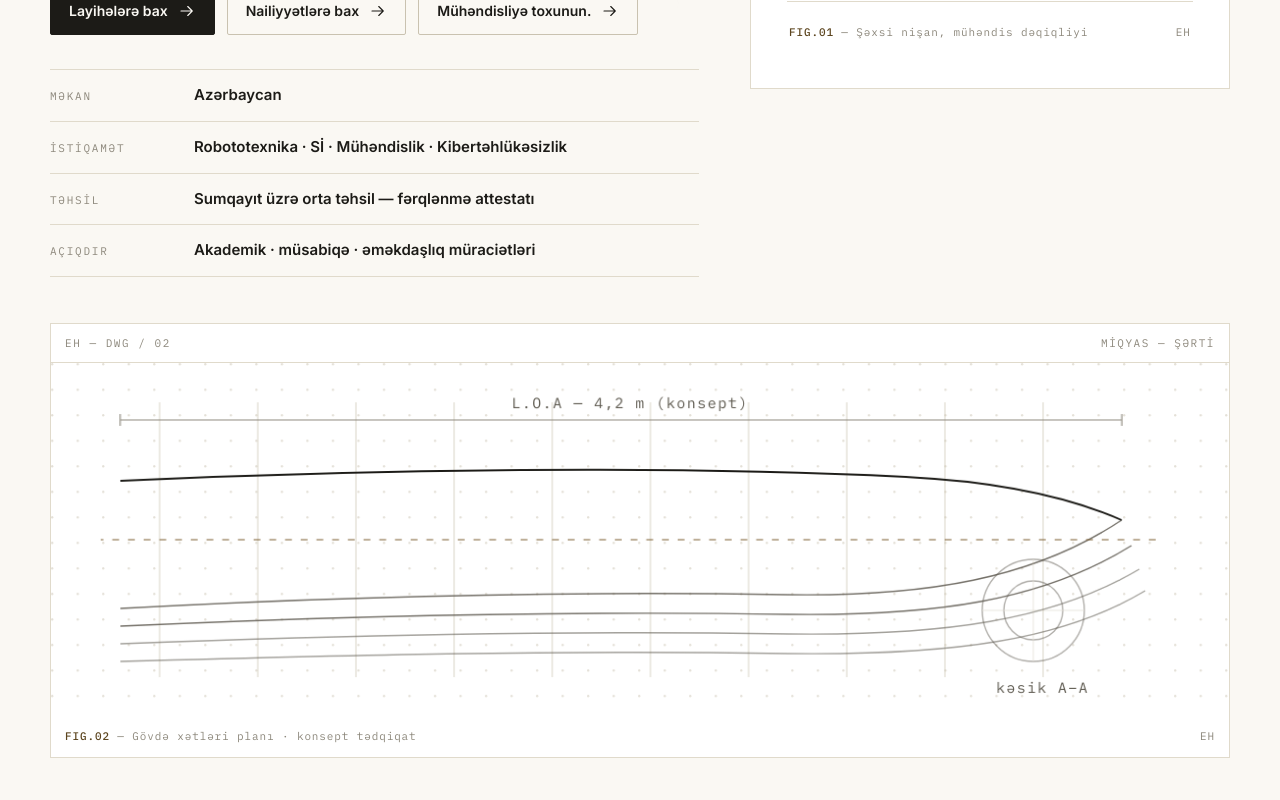
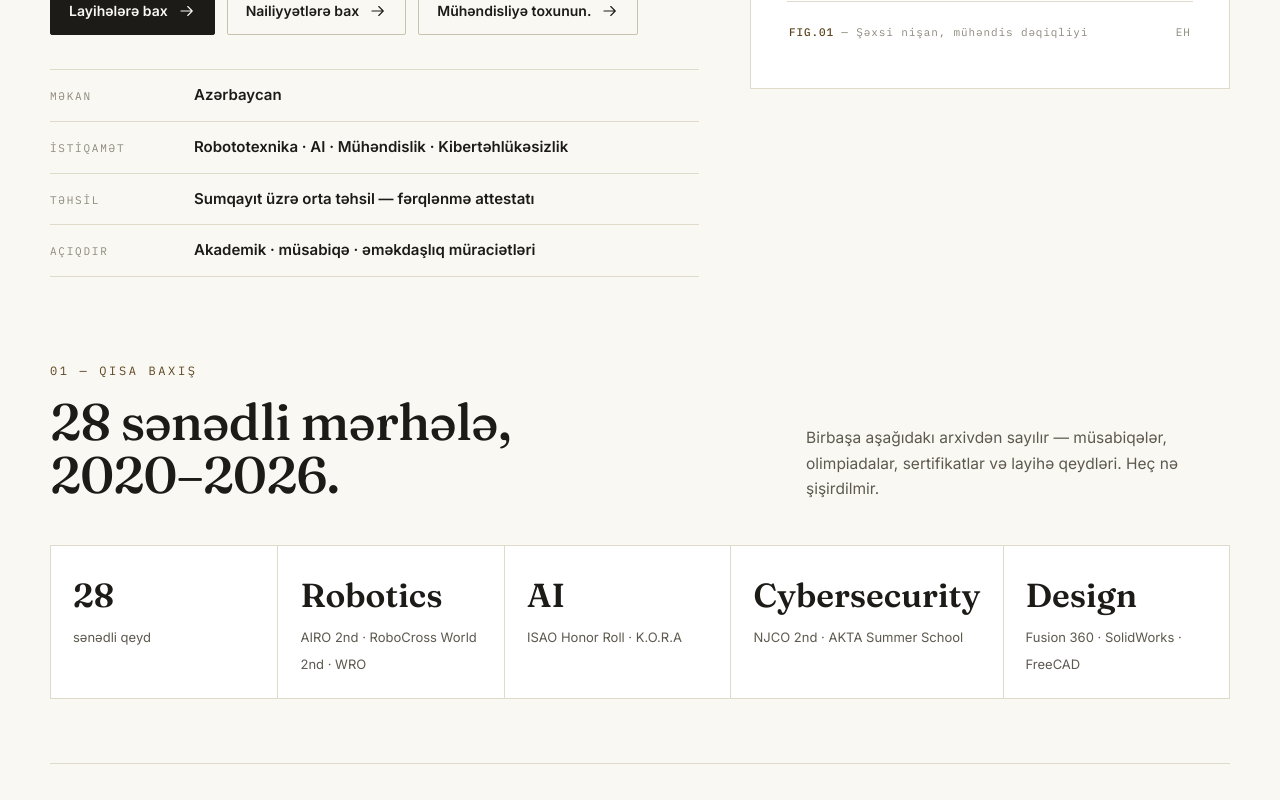
Before and after one commit to Eldar-test-web/eldar, a Next.js app: page /az in a window 1280 px wide. Shown: the part 600-1400 px from the top of the page. Built offline with nearby package versions, Linux system fonts and the light colour scheme.

Commit message:
feat: remove FIG.02 hull-lines plate, keep AI (not SI) in Azerbaijani

```diff
--- a/src/app/[lang]/page.tsx
+++ b/src/app/[lang]/page.tsx
@@ -8,7 +8,6 @@ import { WHATSAPP_URL, EMAIL } from "@/data/socials";
 import { Reveal } from "@/components/Reveal";
 import { SectionHeading } from "@/components/PageHeader";
 import { Monogram } from "@/components/Brand";
-import { HeroFigure } from "@/components/HeroFigure";
 import { IconArrow, IconArrowUpRight, IconWhatsApp } from "@/components/icons";
 import { notFound } from "next/navigation";
 
@@ -23,7 +22,7 @@ export async function generateMetadata({
     title: "Eldar Həmidov | Robotics • AI • Engineering",
     description:
       lang === "az"
-        ? "Eldar Həmidovun şəxsi mühəndis portfeli — robototexnika, Sİ, kibertəhlükəsizlik, mexaniki dizayn, müsabiqələr, layihələr və interaktiv 3D."
+        ? "Eldar Həmidovun şəxsi mühəndis portfeli — robototexnika, AI, kibertəhlükəsizlik, mexaniki dizayn, müsabiqələr, layihələr və interaktiv 3D."
         : "Personal engineering portfolio of Eldar Həmidov featuring robotics, AI, cybersecurity, mechanical design, competitions, projects, and interactive 3D engineering work.",
   };
 }
@@ -147,9 +146,6 @@ export default async function HomePage({ params }: { params: Promise<{ lang: str
       </section>
 
       {/* Stats — counted from the archive, never invented */}
-      <section className="wrap" aria-label="Figure">
-        <HeroFigure lang={raw} />
-      </section>
       <section className="wrap block" aria-labelledby="stats-t">
         <SectionHeading index={d.home.statsEyebrow} title={d.home.statsTitle} text={d.home.statsText} />
         <div className="stats-grid">
--- a/src/app/globals.css
+++ b/src/app/globals.css
@@ -766,25 +766,6 @@ a.ach-link:hover h3 { text-decoration: underline; text-underline-offset: 4px; }
 .ext-hint { display: inline-flex; align-items: center; gap: 6px; font-size: 11px; color: var(--accent-ink); margin-top: 8px; }
 .detail-actions { display: flex; gap: 16px; align-items: center; flex-wrap: wrap; margin-top: 18px; }
 
-/* engineering plate (slow SVG drift) */
-.plate { border: 1px solid var(--line); background: var(--paper-3); margin: 26px 0 0; }
-.plate-top { display: flex; justify-content: space-between; padding: 10px 14px; border-bottom: 1px solid var(--line); font-family: var(--font-mono); font-size: 11px; letter-spacing: 0.14em; text-transform: uppercase; color: var(--ink-3); }
-.plate-svg { display: block; width: 100%; height: auto; }
-.plate-svg .plate-dot { fill: var(--line-strong); opacity: 0.5; }
-.plate-station { stroke: var(--line-strong); stroke-width: 1; opacity: 0.7; }
-.plate-line { fill: none; stroke: var(--ink-2); stroke-width: 1.4; opacity: 0.85; }
-.plate-line.strong { stroke: var(--ink); stroke-width: 1.8; opacity: 1; }
-.plate-center { stroke: var(--accent); stroke-width: 1.2; }
-.plate-dim line { stroke: var(--ink-3); stroke-width: 1; }
-.plate-text { font-family: var(--font-mono); font-size: 15px; letter-spacing: 0.1em; fill: var(--ink-2); }
-.plate figcaption { padding: 10px 14px 12px; }
-.plate-drift { animation: plate-drift 48s ease-in-out infinite alternate; }
-@keyframes plate-drift { from { transform: translateX(-10px); } to { transform: translateX(10px); } }
-.plate-draw { stroke-dasharray: 7 9; animation: plate-dash 36s linear infinite; }
-@keyframes plate-dash { to { stroke-dashoffset: -640; } }
-.plate-fade { animation: plate-fade 14s ease-in-out infinite alternate; }
-@keyframes plate-fade { from { opacity: 0.35; } to { opacity: 0.9; } }
-
 /* minimal footer (§19) */
 .site-foot.minimal { background: var(--paper); }
 .foot-min { display: grid; grid-template-columns: 1.2fr 1fr 0.8fr; gap: 24px; padding: 40px 0 26px; align-items: start; }
--- a/src/components/HeroFigure.tsx
+++ /dev/null
@@ -1,71 +0,0 @@
-import type { Lang } from "@/lib/i18n";
-import { Reveal } from "./Reveal";
-
-/**
- * FIG.02 — slow-drifting engineering line plate (hull lines plan, concept study).
- * Pure inline SVG + CSS: no images, no JS animation, disabled under
- * prefers-reduced-motion by the global rule. Ink/bronze on paper only.
- */
-export function HeroFigure({ lang }: { lang: Lang }) {
-  const az = lang === "az";
-  return (
-    <Reveal>
-      <figure className="plate" aria-label={az ? "Gövdə xətləri planı — konsept" : "Hull lines plan — concept study"}>
-        <div className="plate-top" aria-hidden="true">
-          <span>EH — DWG / 02</span>
-          <span>{az ? "miqyas — şərti" : "scale — indicative"}</span>
-        </div>
-        <svg className="plate-svg" viewBox="0 0 1200 360" role="img"
-          aria-label={az ? "Sürət katerinin gövdə xətləri planı" : "Speedboat hull lines plan"}>
-          <defs>
-            <pattern id="plate-dots" width="26" height="26" patternUnits="userSpaceOnUse">
-              <circle cx="1.2" cy="1.2" r="1.2" className="plate-dot" />
-            </pattern>
-          </defs>
-          <rect x="0" y="0" width="1200" height="360" fill="url(#plate-dots)" />
-          <g className="plate-drift">
-            {/* station lines */}
-            {[120, 220, 320, 420, 520, 620, 720, 820, 920, 1020].map((x) => (
-              <line key={x} x1={x} y1={40} x2={x} y2={320} className="plate-station" />
-            ))}
-            {/* waterlines — hull form */}
-            <path d="M80,250 C300,238 520,232 760,236 C900,238 1010,220 1100,160" className="plate-line" />
-            <path d="M80,268 C300,258 520,252 760,256 C910,258 1020,242 1110,186" className="plate-line" />
-            <path d="M80,286 C300,278 520,272 760,276 C920,278 1030,262 1118,210" className="plate-line plate-fade" />
-            <path d="M80,304 C300,298 520,292 760,296 C930,298 1040,282 1124,232" className="plate-line plate-fade" />
-            {/* sheer line */}
-            <path d="M80,120 C340,108 640,104 880,116 C980,121 1050,138 1100,160" className="plate-line strong" />
-            {/* centerline */}
-            <line x1="60" y1="180" x2="1140" y2="180" className="plate-center plate-draw" />
-            {/* bow section circle */}
-            <g className="plate-fade">
-              <circle cx="1010" cy="252" r="52" className="plate-line" />
-              <circle cx="1010" cy="252" r="30" className="plate-line" />
-              <line x1="1010" y1="200" x2="1010" y2="304" className="plate-station" />
-              <line x1="958" y1="252" x2="1062" y2="252" className="plate-station" />
-            </g>
-            {/* dimension — length */}
-            <g className="plate-dim">
-              <line x1="80" y1="58" x2="1100" y2="58" />
-              <line x1="80" y1="52" x2="80" y2="64" />
-              <line x1="1100" y1="52" x2="1100" y2="64" />
-            </g>
-          </g>
-          {/* dimension labels (static, readable) */}
-          <text x="590" y="46" textAnchor="middle" className="plate-text">
-            {az ? "L.O.A — 4,2 m (konsept)" : "L.O.A — 4.2 m (concept)"}
-          </text>
-          <text x="1010" y="336" textAnchor="middle" className="plate-text">
-            {az ? "kəsik A–A" : "section A–A"}
-          </text>
-        </svg>
-        <figcaption className="caption">
-          <span>
-            <b>FIG.02</b> — {az ? "Gövdə xətləri planı · konsept tədqiqat" : "Hull lines plan · concept study"}
-          </span>
-          <span>EH</span>
-        </figcaption>
-      </figure>
-    </Reveal>
-  );
-}
--- a/src/data/projects.ts
+++ b/src/data/projects.ts
@@ -121,7 +121,7 @@ export const FEATURED_PROJECTS: ProjectFull[] = [
     index: "03",
     featured: true,
     titleEn: "K.O.R.A — applied AI project",
-    titleAz: "K.O.R.A — tətbiqi Sİ layihəsi",
+    titleAz: "K.O.R.A — tətbiqi AI layihəsi",
     subtitleEn: "Personal assistant / software engineering · Python",
     subtitleAz: "Şəxsi köməkçi / proqram mühəndisliyi · Python",
     contextEn: "Independent software work · repository-linked",
@@ -134,7 +134,7 @@ export const FEATURED_PROJECTS: ProjectFull[] = [
     bodyEn:
       "K.O.R.A is Eldar's applied-AI / personal-assistant software project. The portfolio entry links the live repository rather than restating unverified capability claims — read the code and commit history as the source of truth.",
     bodyAz:
-      "K.O.R.A Eldarın tətbiqi-Sİ / şəxsi köməkçi proqram layihəsidir. Portfel qeydi yoxlanılmamış imkan iddialarını təkrarlamaq əvəzinə canlı repozitoriyaya keçid verir — həqiqət mənbəyi kimi kodu və tarixçəni oxuyun.",
+      "K.O.R.A Eldarın tətbiqi-AI / şəxsi köməkçi proqram layihəsidir. Portfel qeydi yoxlanılmamış imkan iddialarını təkrarlamaq əvəzinə canlı repozitoriyaya keçid verir — həqiqət mənbəyi kimi kodu və tarixçəni oxuyun.",
     externalUrl: "https://github.com/Eldar-005/eldar_hasc2025",
     externalLabel: "Open GitHub repository",
     sections: [
@@ -161,7 +161,7 @@ export const FEATURED_PROJECTS: ProjectFull[] = [
     subtitleEn: "Open bench — documented as it happens",
     subtitleAz: "Açıq dəzgah — olduqca sənədləşir",
     contextEn: "Ongoing practice · CAD / embedded / AI",
-    contextAz: "Davamlı təcrübə · CAD / quraşdırılan / Sİ",
+    contextAz: "Davamlı təcrübə · CAD / quraşdırılan / AI",
     roleEn: "Author",
     roleAz: "Müəllif",
     tech: ["Fusion 360", "ESP32", "Python"],
--- a/src/lib/content.ts
+++ b/src/lib/content.ts
@@ -156,14 +156,14 @@ const archive: Project[] = [
     title: { en: "AI and programming practice", az: "Süni intellekt və proqramlaşdırma təcrübəsi" },
     subtitle: {
       en: "AI Olympiad Honor Roll (2025) · Bebras Honors · Scratch Finalist (2021)",
-      az: "Sİ Olimpiadası Şərəf siyahısı (2025) · Bebras Fəxri · Scratch Finalçısı (2021)",
+      az: "AI Olimpiadası Şərəf siyahısı (2025) · Bebras Fəxri · Scratch Finalçısı (2021)",
     },
-    context: { en: "Code and applied AI · Python / C++", az: "Kod və tətbiqi Sİ · Python / C++" },
+    context: { en: "Code and applied AI · Python / C++", az: "Kod və tətbiqi AI · Python / C++" },
     role: { en: "Independent practice and olympiad preparation", az: "Müstəqil məşq və olimpiada hazırlığı" },
     tech: ["Python", "C++"],
     result: {
       en: "International Schools AI Olympiad 2025 Honor Roll; Bebras USA 2024–2025 Honor Roll; Bebras semifinal; Scratch Olympiad National Selection Finalist (2021).",
-      az: "Beynəlxalq Məktəblər Sİ Olimpiadası 2025 Şərəf siyahısı; Bebras ABŞ 2024–2025 Şərəf siyahısı; Bebras yarımfinal; Scratch Olimpiadası Milli Seçim Finalçısı (2021).",
+      az: "Beynəlxalq Məktəblər AI Olimpiadası 2025 Şərəf siyahısı; Bebras ABŞ 2024–2025 Şərəf siyahısı; Bebras yarımfinal; Scratch Olimpiadası Milli Seçim Finalçısı (2021).",
     },
     body: { en: "Ongoing work in Python and C++ through olympiads and small applied tasks. Selected code is shared via GitHub where appropriate.",
         az: "Olimpiadalar və kiçik tətbiqi tapşırıqlar vasitəsilə Python və C++ üzrə davamlı iş. Seçilmiş kodlar uyğun olduqda GitHub-da paylaşılır.",
--- a/src/lib/dict.ts
+++ b/src/lib/dict.ts
@@ -447,7 +447,7 @@ export const dict: Record<Lang, Dict> = {
   },
   az: {
     nav: { home: "Əsas", about: "Haqqında", projects: "Layihələr", competitions: "Nailiyyətlər", skills: "Bacarıqlar", media: "Media", contact: "Əlaqə", achievements: "Nailiyyətlər", lab: "3D Dizayn Laboratoriyası" },
-    brandSub: "Robototexnika · Sİ · Mühəndislik",
+    brandSub: "Robototexnika · AI · Mühəndislik",
     skip: "Məzmuna keç",
     menu: "Menyu",
     close: "Bağla",
@@ -456,7 +456,7 @@ export const dict: Record<Lang, Dict> = {
     home: {
       eyebrow: "Şəxsi arxiv — Sumqayıt, Azərbaycan",
       titleA: "Eldar Həmidov",
-      titleB: "Robototexnika · Sİ · Mühəndislik · Kibertəhlükəsizlik",
+      titleB: "Robototexnika · AI · Mühəndislik · Kibertəhlükəsizlik",
       fields: "Robototexnika — Süni intellekt — Proqramlaşdırma — Kibertəhlükəsizlik",
       lede:
         "Robototexnika, proqramlaşdırma, süni intellekt və kibertəhlükəsizlik üzrə çalışan gənc mühəndislik həvəskarı. 2020–2026-cı illər üzrə sənədli müsabiqə təcrübəsi, şişirtməsiz.",
@@ -465,7 +465,7 @@ export const dict: Record<Lang, Dict> = {
       locationLabel: "Məkan",
       location: "Azərbaycan",
       focusLabel: "İstiqamət",
-      focus: "Robototexnika · Sİ · Mühəndislik · Kibertəhlükəsizlik",
+      focus: "Robototexnika · AI · Mühəndislik · Kibertəhlükəsizlik",
       educationLabel: "Təhsil",
       education: "Sumqayıt üzrə orta təhsil — fərqlənmə attestatı",
       statusLabel: "Açıqdır",
@@ -491,7 +491,7 @@ export const dict: Record<Lang, Dict> = {
       statsText: "Birbaşa aşağıdakı arxivdən sayılır — müsabiqələr, olimpiadalar, sertifikatlar və layihə qeydləri. Heç nə şişirdilmir.",
       featuredEyebrow: "02 — Seçilmiş layihələr",
       featuredTitle: "Üç iş, üç istiqamət.",
-      featuredText: "Yuxu analizli geyiləbilən qurğu, su-xilasetmə dron konsepti və tətbiqi Sİ — hər biri ayrıca keys və xarici keçidlə.",
+      featuredText: "Yuxu analizli geyiləbilən qurğu, su-xilasetmə dron konsepti və tətbiqi AI — hər biri ayrıca keys və xarici keçidlə.",
       labEyebrow: "03 — 3D Dizayn Laboratoriyası",
       labTitle: "İşi öz əlinizlə döndərin.",
       labText: "Müsabiqədən ilhamlanan gövdə, 1903-cü il radial mühərrik tədqiqatı və Aqua Fly gövdəsi — interaktiv, studiya işıqlı.",
@@ -505,13 +505,13 @@ export const dict: Record<Lang, Dict> = {
       eyebrow: "Haqqında — tərcümeyi-hal",
       title: "İlk maraqdan indiki istiqamətə.",
       lede:
-        "Altı mərhələdən ibarət faktiki tərcümeyi-hal — robototexnika yarışları, proqramlaşdırma, mühəndis alətləri, elmi müsabiqələr, Sİ və kibertəhlükəsizlik — yalnız sənədli material əsasında.",
+        "Altı mərhələdən ibarət faktiki tərcümeyi-hal — robototexnika yarışları, proqramlaşdırma, mühəndis alətləri, elmi müsabiqələr, AI və kibertəhlükəsizlik — yalnız sənədli material əsasında.",
       stages: [
         { k: "Erkən maraq", t: "Niyə hərəkət etdiyini görmək üçün sökmək.", d: "Sumqayıtda məktəb illərində formalaşan ümumi texniki maraq, 2020-ci ilə doğru sistemli robototexnika fəaliyyətinə keçid." },
         { k: "Robototexnika", t: "Müsabiqə robototexnikası, 2020-dən.", d: "RoboCross Onlayn Çağırışı (Dünya 2-cisi, 2020), WRO Robot Virtual Oyunları finalçısı (2020), WRO Kanada 2020-X 5-ci yer, SUMracers ilə Misir beynəlxalq olimpiadası (5-ci, 2021), WRO Azərbaycan finalçısı (2024), AIRO 2-ci yer (2026)." },
         { k: "Proqramlaşdırma", t: "Scratch-dən Python və C++-a.", d: "V Beynəlxalq Scratch Yaradıcı Proqramlaşdırma Olimpiadasında Milli Seçim Finalçısı (2021); Bebras yarımfinal və Bebras ABŞ Şərəf siyahısı (2024–2025). Hazırkı iş dilləri: Python və C++." },
         { k: "Mühəndislik", t: "Alətlər və hazırlıq.", d: "Dizayn və prototipləmə üçün Fusion 360, SolidWorks və FreeCAD təcrübəsi, standart proqram bilikləri ilə (MS Windows, MS Excel). SAF-2023 xilasedici çanta işi İnnovativ Sərgi kateqoriyasında qalib olub." },
-        { k: "Sİ / Kibertəhlükəsizlik", t: "Dar, tətbiqi tədris.", d: "Beynəlxalq Məktəblər Sİ Olimpiadası Şərəf siyahısı (2025) və Milli Yeniyetmə Kibertəhlükəsizlik Olimpiadası 2-ci yer (2025). Yalnız laboratoriya təcrübəsi; canlı sistem sınağı yoxdur." },
+        { k: "AI / Kibertəhlükəsizlik", t: "Dar, tətbiqi tədris.", d: "Beynəlxalq Məktəblər AI Olimpiadası Şərəf siyahısı (2025) və Milli Yeniyetmə Kibertəhlükəsizlik Olimpiadası 2-ci yer (2025). Yalnız laboratoriya təcrübəsi; canlı sistem sınağı yoxdur." },
         { k: "İndiki istiqamət", t: "Fərqlənmə ilə orta təhsil, irəliyə hazırlıq.", d: "Diqqət universitet hazırlığı, mühəndislik müsabiqələri və GitHub və qeydlər vasitəsilə paylaşılan sənədli layihə işinə yönəlib." },
       ],
       eduEyebrow: "Təhsil",
@@ -559,7 +559,7 @@ export const dict: Record<Lang, Dict> = {
       filters: [
         { key: "ALL", label: "Hamısı" },
         { key: "ROBOTICS", label: "Robototexnika" },
-        { key: "AI", label: "Sİ" },
+        { key: "AI", label: "AI" },
         { key: "CYBERSECURITY", label: "Kibertəhlükəsizlik" },
         { key: "PROGRAMMING", label: "Proqramlaşdırma" },
         { key: "SCIENCE", label: "Elm" },
@@ -693,7 +693,7 @@ export const dict: Record<Lang, Dict> = {
       projectsText: "Ayrı saytları olan iki açıq iş — bu portfel ilə yanaşı açın.",
     },
     footer: {
-      tagline: "Robototexnika · Sİ · Mühəndislik · Kibertəhlükəsizlik",
+      tagline: "Robototexnika · AI · Mühəndislik · Kibertəhlükəsizlik",
       pages: "Fəsillər",
       presence: "Mövcudluq",
       settings: "Tənzimləmələr",
```
